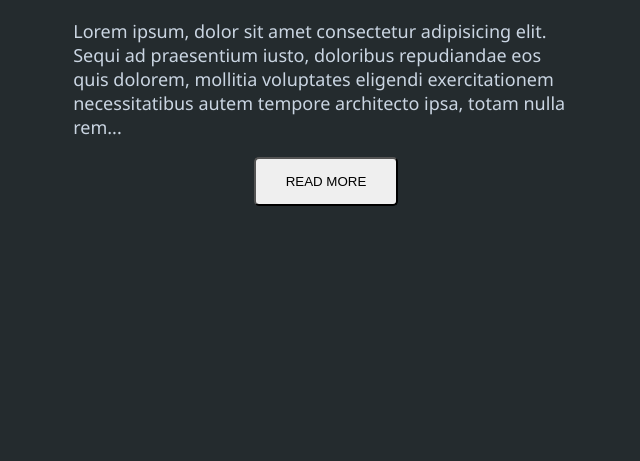
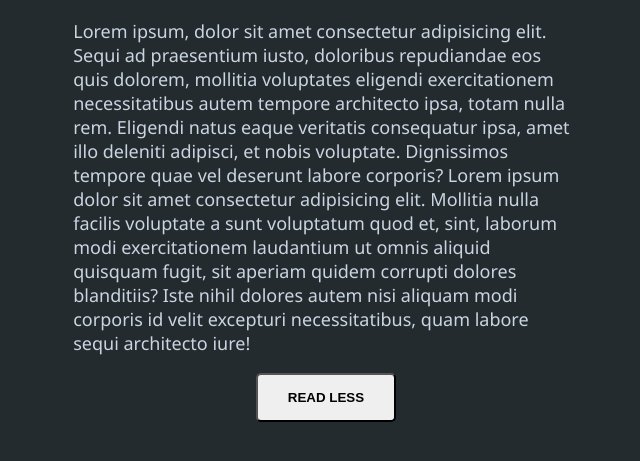
Before and after one commit to prateek-budhiraja/html-css-js, a plain HTML site: page show-more/index.html in a window 1280 px wide. Both pictures are taken after a click on the button "READ MORE". Shown: the part 67-528 px from the top of the page, without its empty margins (314-954 px from the left). Drawn offline with Linux system fonts and the light colour scheme.

Commit message:
added functionality

```diff
--- a/show-more/index.html
+++ b/show-more/index.html
@@ -15,7 +15,7 @@
 			voluptates eligendi exercitationem necessitatibus autem tempore architecto
 			ipsa, totam nulla rem<span class="dots">...</span
 			><span class="hidden more-content"
-				>Eligendi natus eaque veritatis consequatur ipsa, amet illo deleniti
+				>. Eligendi natus eaque veritatis consequatur ipsa, amet illo deleniti
 				adipisci, et nobis voluptate. Dignissimos tempore quae vel deserunt
 				labore corporis? Lorem ipsum dolor sit amet consectetur adipisicing
 				elit. Mollitia nulla facilis voluptate a sunt voluptatum quod et, sint,
@@ -26,5 +26,6 @@
 			>
 		</p>
 		<button class="btn">READ MORE</button>
+		<script src="script.js"></script>
 	</body>
 </html>
--- a/show-more/script.js
+++ b/show-more/script.js
@@ -0,0 +1,12 @@
+const btn = document.querySelector(".btn");
+const more = document.querySelector(".more-content");
+const dots = document.querySelector(".dots");
+
+btn.addEventListener("click", clickHandler);
+
+function clickHandler() {
+	dots.classList.toggle("hidden");
+	more.classList.toggle("hidden");
+	if (btn.innerHTML === "READ MORE") btn.innerHTML = "READ LESS";
+	else btn.innerHTML = "READ MORE";
+}
--- a/show-more/style.css
+++ b/show-more/style.css
@@ -14,6 +14,7 @@ body {
 }
 
 .btn {
+	font-weight: bold;
 	padding: 15px 30px;
 	border-radius: 5px;
 }
```
